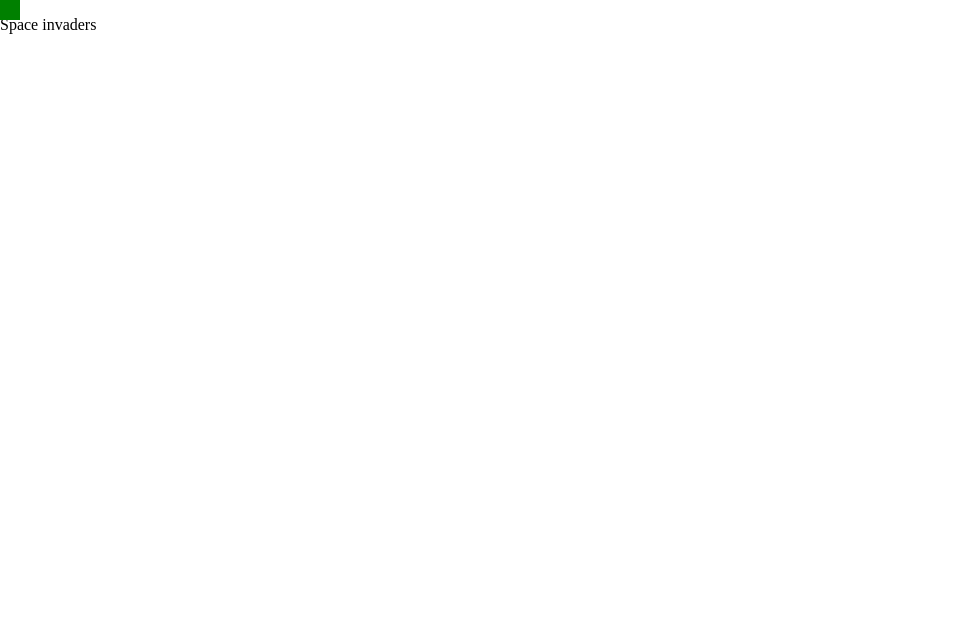
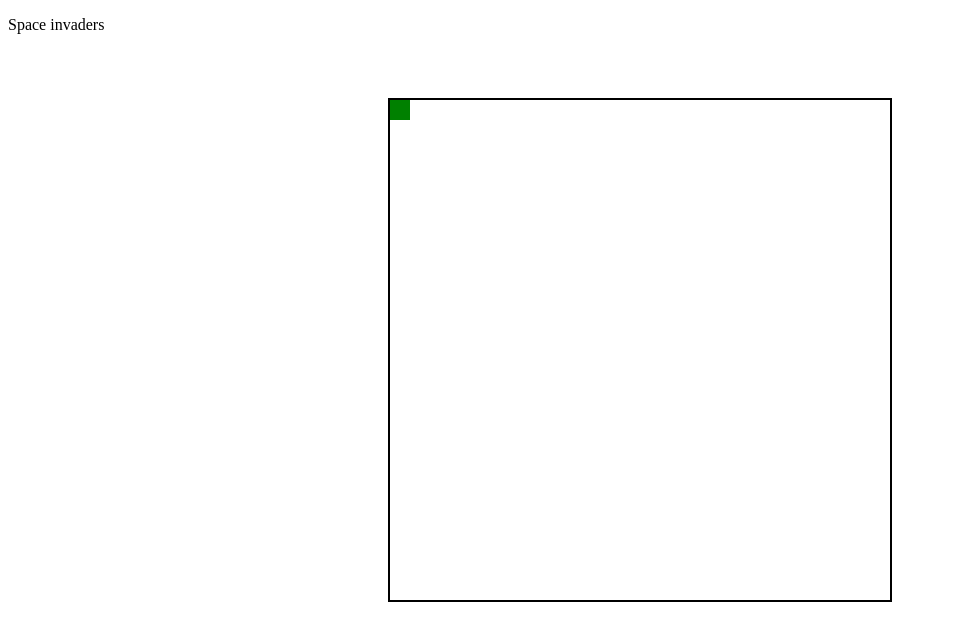
Before and after one commit to Matsuuu/lit-games, a website with bundled scripts: page games/space-invaders/index.html in a window 1280 px wide. Shown: the whole page, without its empty margins (0-955 px from the left). Built offline with nearby package versions, Linux system fonts and the light colour scheme.

Commit message:
Play area stuff

```diff
--- a/games/space-invaders/index.html
+++ b/games/space-invaders/index.html
@@ -3,8 +3,18 @@
   <meta charset="UTF-8" />
   <title>Space Invaders</title>
   <meta name="viewport" content="width=device-width,initial-scale=1" />
+
+  <style>
+    .game-screen {
+      width: 500px;
+      height: 500px;
+      border: 2px solid #000;
+      margin: 4rem auto 0;
+    }
+  </style>
   <body>
     <p>Space invaders</p>
+    <div class="game-screen"></div>
     <script type="module" src="/dist/games/space-invaders/index.js"></script>
   </body>
 </html>
--- a/games/space-invaders/index.ts
+++ b/games/space-invaders/index.ts
@@ -1,7 +1,8 @@
 import { Game } from "../../lib/engine/Game";
 import { Player } from "./src/Player";
 
-const game = new Game();
+const gameScreen = document.querySelector(".game-screen") as HTMLElement;
+const game = new Game(gameScreen);
 game.start();
 
 
--- a/games/space-invaders/src/Player.ts
+++ b/games/space-invaders/src/Player.ts
@@ -13,6 +13,7 @@ export class Player extends Entity {
 
     start() {
         console.log("Player created");
+
     }
 
     tick(deltaTime: number) {
--- a/lib/engine/Game.ts
+++ b/lib/engine/Game.ts
@@ -19,10 +19,16 @@ export class Game {
 
     constructor(context?: GameContext) {
         this.context = context || document.body;
+        this.context.classList.add("game-engine-play-area");
         Game._instance = this;
         const styles = document.createElement("style");
         styles.innerHTML = `
-        body * {
+        .game-engine-play-area {
+            position: relative;
+            overflow: hidden;
+        }
+
+        .game-engine-play-area * {
             position: absolute;
             top: 0;
             left: 0;
```
Also changed, not shown: dist/games/space-invaders/index.js, dist/lib/engine/Game.js, 1 other file.
